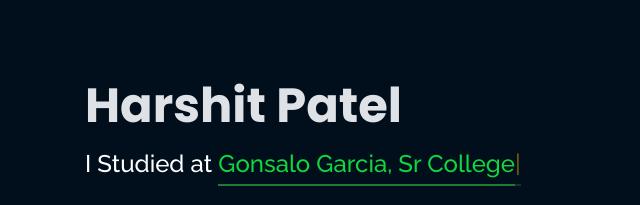
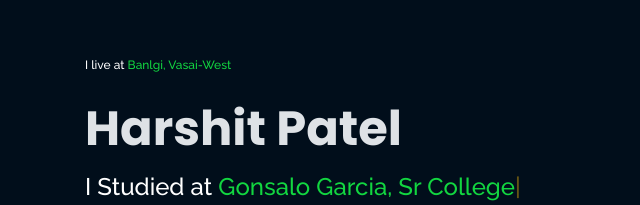
Before and after one commit to Harshitpatel2006ios/harshitpatel, a plain HTML site: page index.html in a window 1280 px wide. Shown: the part 230-435 px from the top of the page, without its empty margins (0-640 px from the left). Drawn offline with nearby package versions, Linux system fonts and the light colour scheme.

Commit message:
Where do i live?

```diff
--- a/index.html
+++ b/index.html
@@ -58,6 +58,10 @@
   <header id="header" class="header-tops">
 
     <div class="container">
+      <h6 style="font-size:12px; white-space:nowrap;">
+        I live at <span style="color:#12D640;">Banlgi, Vasai-West</span>
+      </h6>
+      <br>
 
       <h1><a href="index.html">Harshit Patel</a></h1>
       <h2 style="color:#fff">I Studied at  <span class="typing" style="color:#12D640"></span></h2>
```
